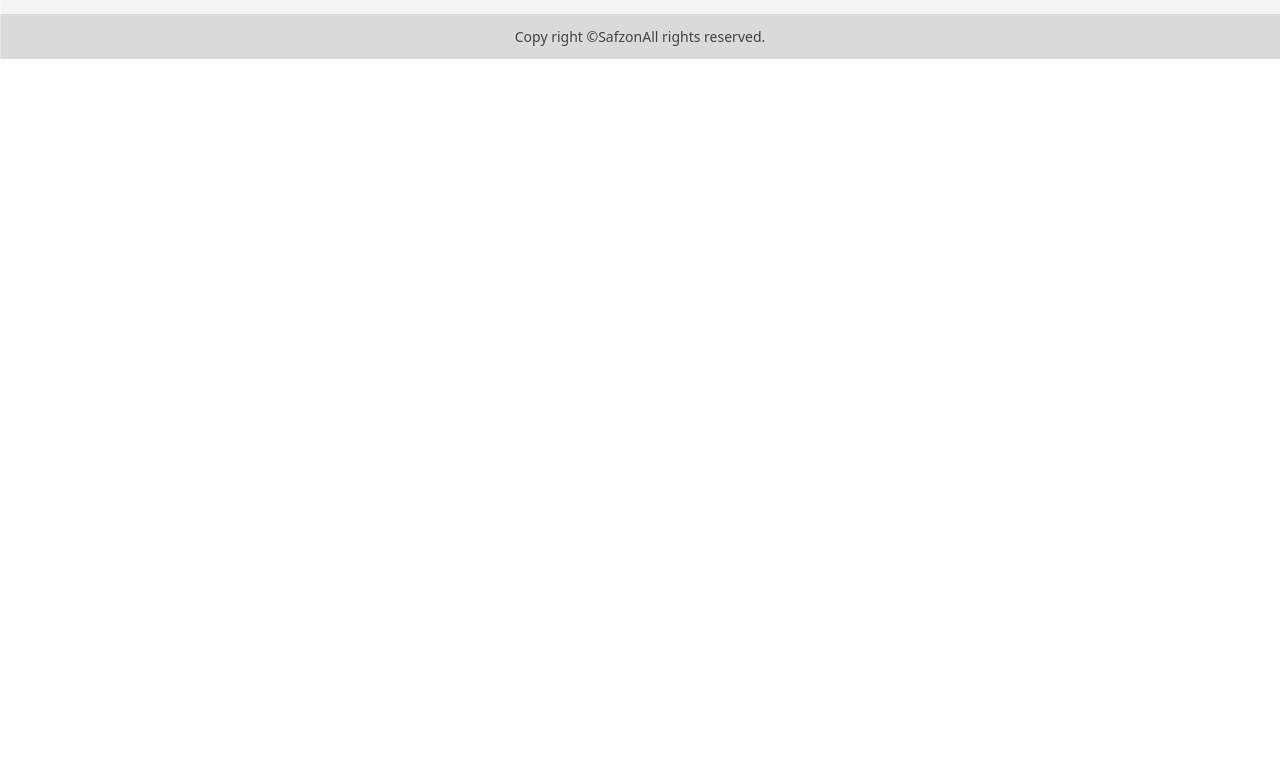
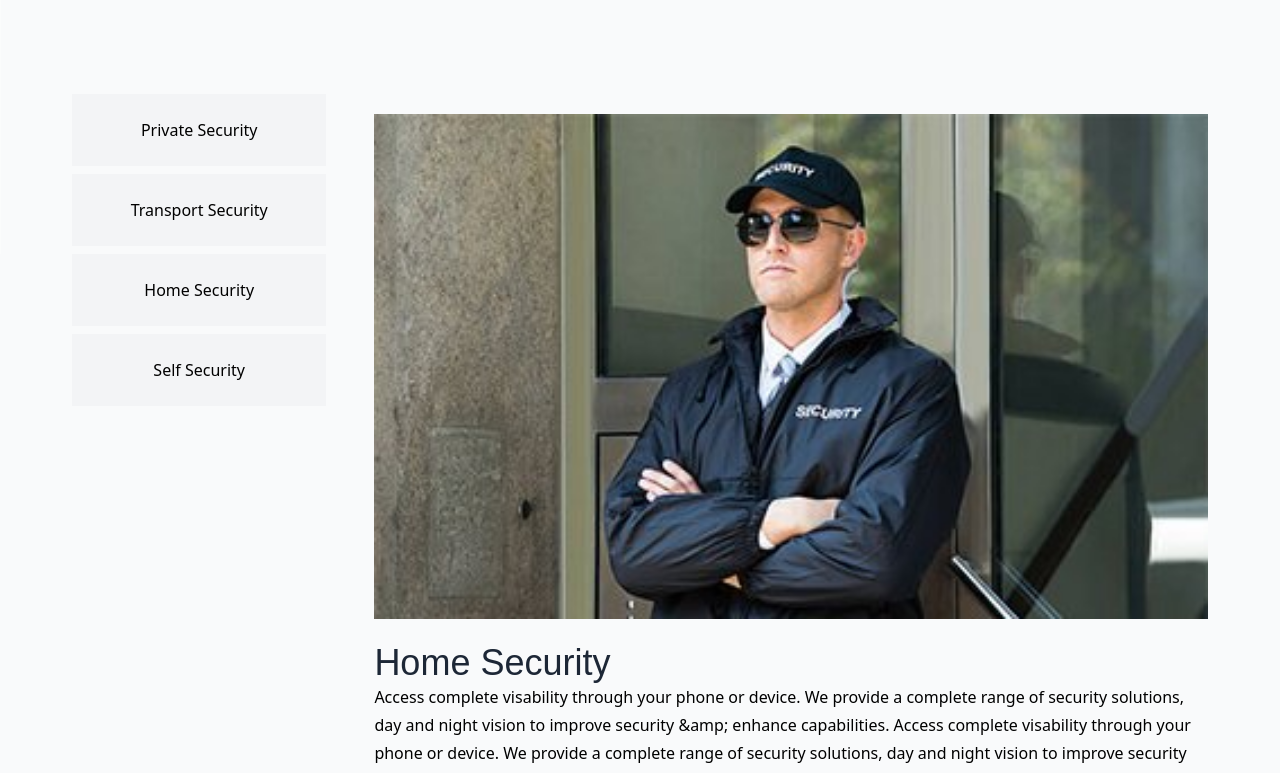
Before and after one commit to Gh-Reza/security_app, a React (Vite) app: page /services-details/home-security in a window 1280 px wide. Shown: the part 546-1319 px from the top of the page. Before the commit the page ends 800 px from the top, so only its background shows below. Built offline with nearby package versions, Linux system fonts and the light colour scheme; the HTML template or start-up script is replaced by a standard one; what tailwindcss-animated would draw is missing.

Commit message:
Add nested routes for service details page

```diff
--- a/src/components/content/Content.jsx
+++ b/src/components/content/Content.jsx
@@ -8,53 +8,26 @@ import Blog from '../pages/Blog';
 import BlogDetails from '../pages/BlogDetails';
 import Team from '../pages/Team';
 import Contact from '../pages/Contact';
+import ServiceDetails from './services/ServicesDetails';
 
 export default function Content() {
-  const ROUTES = [
-    {
-      path: '/',
-      element: <Home />,
-    },
-    {
-      path: '/about',
-      element: <About />,
-    },
-    {
-      path: '/services',
-      element: <Services />,
-    },
-    {
-      path: '/services-details',
-      element: <ServicesDetails />,
-    },
-    {
-      path: '/gallery',
-      element: <Gallery />,
-    },
-    {
-      path: '/blog',
-      element: <Blog />,
-    },
-    {
-      path: '/blog-details',
-      element: <BlogDetails />,
-    },
-    {
-      path: '/team',
-      element: <Team />,
-    },
-    {
-      path: '/contact',
-      element: <Contact />,
-    },
-  ];
-
   return (
     <main className="relative page_content">
       <Routes>
-        {ROUTES.map((route) => (
-          <Route key={route.path} path={route.path} element={route.element} />
-        ))}
+        <Route index element={<Home />} />
+        <Route path="/about" element={<About />} />
+        <Route path="/services" element={<Services />} />
+        <Route path="/services-details" element={<ServicesDetails />}>
+          <Route index element={<ServiceDetails title="Private Security" />} />
+          <Route path="transport-security" element={<ServiceDetails title="Transport Security" />} />
+          <Route path="home-security" element={<ServiceDetails title="Home Security" />} />
+          <Route path="self-security" element={<ServiceDetails title="Self Security" />} />
+        </Route>
+        <Route path="/gallery" element={<Gallery />} />
+        <Route path="/blog" element={<Blog />} />
+        <Route path="/blog-details" element={<BlogDetails />} />
+        <Route path="/team" element={<Team />} />
+        <Route path="/contact" element={<Contact />} />
       </Routes>
     </main>
   );
--- a/src/components/content/services/ServicesDetails.jsx
+++ b/src/components/content/services/ServicesDetails.jsx
@@ -1,20 +1,25 @@
-export default function ServiceDetails() {
+import PropTypes from 'prop-types';
+
+export default function ServiceDetails({ title }) {
   const details = {
     img: '/assets/images/services/service-01.jpg',
     id: 1,
-    title: 'webcam security',
     info: 'Access complete visability through your phone or device. We provide a complete range of security solutions, day and night vision to improve security &amp; enhance capabilities. Access complete visability through your phone or device. We provide a complete range of security solutions, day and night vision to improve security &amp; enhance capabilities. Access complete visability through your phone or device. We provide a complete range of security solutions, day and night vision to improve security &amp; enhance capabilities.',
   };
 
   return (
     <div className="container md:px-6">
       <div>
-        <img src={details.img} alt={details.title} className="w-full" />
+        <img src={details.img} alt={title} className="w-full" />
       </div>
       <div className="py-6">
-        <h2 className="capitalize">{details.title}</h2>
+        <h2 className="capitalize">{title}</h2>
         <p className="leading-7">{details.info}</p>
       </div>
     </div>
   );
 }
+
+ServiceDetails.propTypes = {
+  title: PropTypes.string.isRequired,
+};
--- a/src/components/navigation/SideNav.jsx
+++ b/src/components/navigation/SideNav.jsx
@@ -5,22 +5,22 @@ export default function SideNav() {
     {
       id: 1,
       title: 'Private Security',
-      link: '/services-details/',
+      link: '',
     },
     {
       id: 2,
       title: 'Transport Security',
-      link: '/services-details/transport-security',
+      link: 'transport-security',
     },
     {
       id: 3,
       title: 'Home Security',
-      link: '/services-details/home-security',
+      link: 'home-security',
     },
     {
       id: 4,
       title: 'Self Security',
-      link: '/services-details/self-security',
+      link: 'self-security',
     },
   ];
 
--- a/src/components/pages/Gallery.jsx
+++ b/src/components/pages/Gallery.jsx
@@ -1,7 +1,7 @@
+import { motion } from 'framer-motion';
 import { useState } from 'react';
 import VisibilitySensor from 'react-visibility-sensor';
 import CommonHero from '../hero/CommonHero';
-import { motion } from 'framer-motion';
 import CommonButton from '../common/CommonBtn';
 
 export default function Gallery() {
--- a/src/components/pages/ServicesDetails.jsx
+++ b/src/components/pages/ServicesDetails.jsx
@@ -1,6 +1,6 @@
+import { Outlet } from 'react-router-dom';
 import CommonHero from '../hero/CommonHero';
 import SideNav from '../navigation/SideNav';
-import ServiceDetails from '../content/services/ServicesDetails';
 
 export default function ServicesDetails() {
   return (
@@ -9,7 +9,7 @@ export default function ServicesDetails() {
       <div className="container py-24 md:px-12">
         <div className="flex flex-col space-y-5 md:flex-row">
           <SideNav />
-          <ServiceDetails />
+          <Outlet />
         </div>
       </div>
     </section>
```
